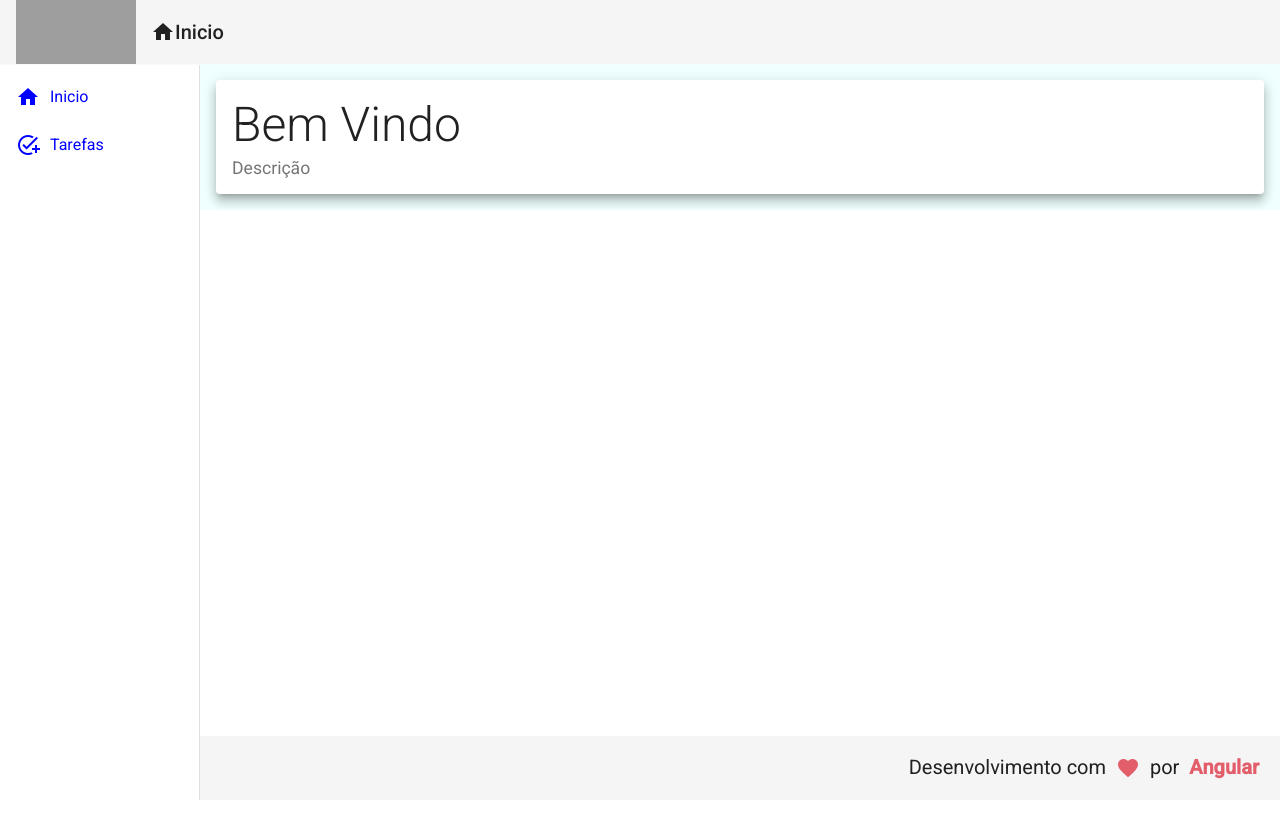
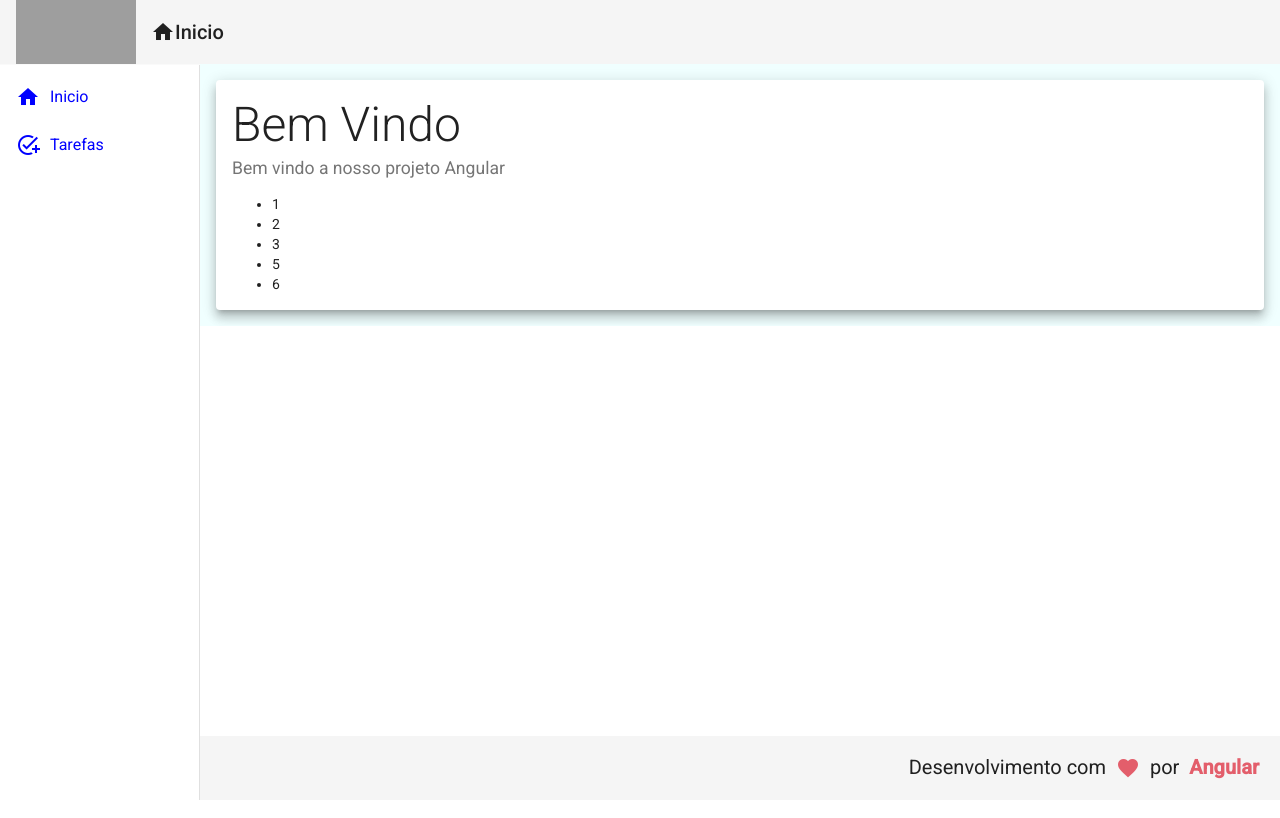
Before and after one commit to IvesCostaBr/cbs-admin-angular, an Angular app: page / in a window 1280 px wide. Shown: the top 818 px of the page. Built offline with nearby package versions, Linux system fonts and the light colour scheme; no server answers; grey boxes are pictures that could not be loaded.

Commit message:
creating diretives

```diff
--- a/src/app/app.module.ts
+++ b/src/app/app.module.ts
@@ -17,6 +17,7 @@ import { HomeComponent } from './views/home/home.component';
 
 import  { MatCardModule } from '@angular/material/card';
 import { TaskCrudComponent } from './views/task-crud/task-crud.component';
+import { ForDirective } from './directives/for.directive';
 
 
 
@@ -28,6 +29,7 @@ import { TaskCrudComponent } from './views/task-crud/task-crud.component';
     NavgationComponent,
     HomeComponent,
     TaskCrudComponent,
+    ForDirective,
   ],
   imports: [ //TODO:sitemas de modulo padrão , quando importamos lá em cima temos que registralos em imports
     BrowserModule,
--- /dev/null
+++ b/src/app/directives/for.directive.ts
@@ -0,0 +1,25 @@
+import { Directive, OnInit, Input, ViewContainerRef, TemplateRef } from '@angular/core';
+
+@Directive({
+  selector: '[myFor]',
+})
+export class ForDirective implements OnInit {  //Implemenando ciclo de vida de incialização, ou seja ele só vai executar esse diretiva quando for feita a inicialização dela
+  @Input('myForEm')
+  numbers: number[] = []; //Deve ser feita a definição da propriedade
+
+  @Input('myForChar')
+  texto: string = '';
+
+  constructor(private container:ViewContainerRef, private template:TemplateRef<any>) {
+
+  }
+  ngOnInit(): void {
+
+    for(let number of this.numbers){
+      this.container.createEmbeddedView(
+        this.template,
+        {$implicit : number});
+    }
+  }
+
+}
--- a/src/app/services/api.service.ts
+++ b/src/app/services/api.service.ts
@@ -13,11 +13,12 @@ export class ApiService {
     );
 
 
-  constructor( private http: HttpClient) { }
+  constructor(private http: HttpClient) { }
 
   getAllCollaborators() : Observable<any> {
     return this.http.get(this.baseUrl + 'collaborator/',
     {headers: this.httpsHeaders}
     );
   };
+
 }
--- a/src/app/views/home/home.component.html
+++ b/src/app/views/home/home.component.html
@@ -1,4 +1,9 @@
 <mat-card class="home  mat-elevation-z8">
     <mat-card-title class="title" >Bem Vindo</mat-card-title>
-    <mat-card-subtitle class="subtitle" >Descrição</mat-card-subtitle>
+    <mat-card-subtitle class="subtitle" >Bem vindo a nosso projeto Angular</mat-card-subtitle>
+    <ul>
+      <li *myFor="let n em [1,2,3,5,6] char 'Ives' "> {{ n }} </li>
+
+      <!-- <tag *struct="let a = $implicit" ></tag> -->
+    </ul>
 </mat-card>
```
Also changed, not shown: src/app/components/templates/footer/footer.component.html (line endings or trailing spaces), 1 other file (tests, documents, lock files or other folders).
